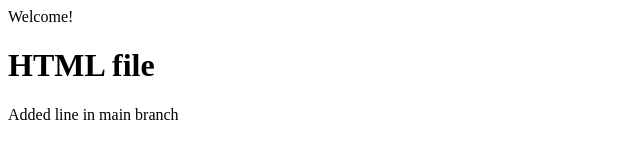
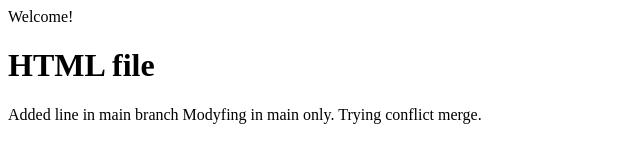
Before and after one commit to PattapagaluBhavyasri/git-test, a plain HTML site: page index.html in a window 1280 px wide. Shown: the whole page, without its empty margins (0-640 px from the left). Drawn offline with Linux system fonts and the light colour scheme.

Commit message:
conflict merge main

```diff
--- a/index.html
+++ b/index.html
@@ -5,4 +5,7 @@ Welcome!
 <h1>HTML file</h1>
 <p>
    Added line in main branch
+   Modyfing in main only.
+   Trying conflict merge.
 </p>
+</body>
```
